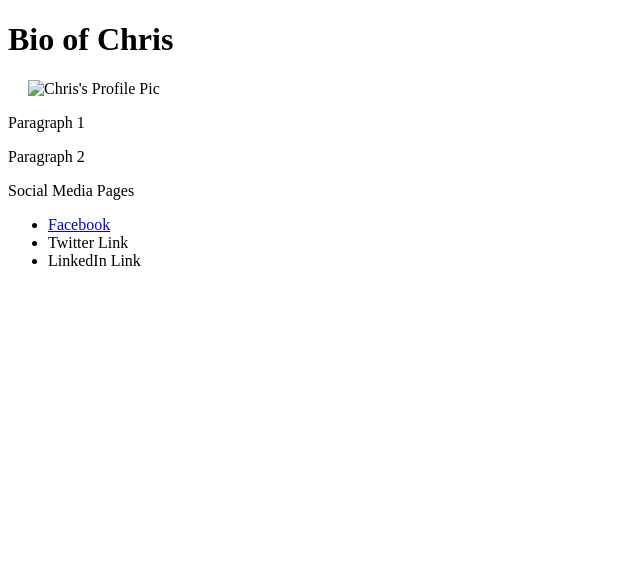
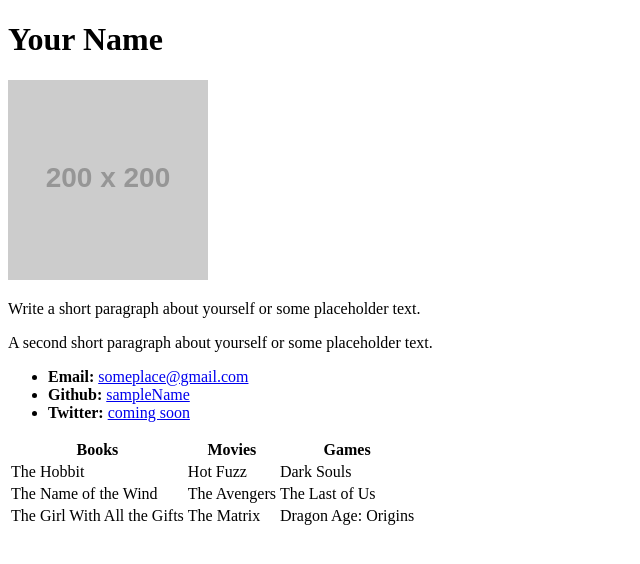
Before and after one commit to cnjanssen/cnjanssen.github.io, a plain HTML site: page index.html in a window 1280 px wide. Shown: the whole page, without its empty margins (0-640 px from the left). Drawn offline with Linux system fonts and the light colour scheme; placeholder pictures from the web are drawn by us.

Commit message:
updated bio with solution

```diff
--- a/index.html
+++ b/index.html
@@ -4,21 +4,44 @@
   <meta charset="UTF-8">
   <title>Activity 1: Basic HTML Bio</title>
 </head>
-<h1> Bio of Chris </h1>
 
-<img src="example.jpg" alt="Chris's Profile Pic" height="400" width="600" hspace="20">
 <body>
 
-<p>Paragraph 1</p>
+  <h1>Your Name</h1>
 
-<p>Paragraph 2</p>
+  <img src="https://placehold.it/200x200" alt="Your Name">
 
-<p>Social Media Pages</p>
-<ul>
-    <li><a href="http://www.google.com"> Facebook</a> </li>
-    <li>Twitter Link</li>
-    <li>LinkedIn Link</li>
+  <p>Write a short paragraph about yourself or some placeholder text.</p>
+  <p>A second short paragraph about yourself or some placeholder text.</p>
+
+  <ul>
+    <li><strong>Email:</strong> <a href="#">someplace@gmail.com</a></li>
+    <li><strong>Github:</strong> <a href="#">sampleName</a></li>
+    <li><strong>Twitter:</strong> <a href="#">coming soon</a></li>
   </ul>
+
+  <table>
+    <tr>
+      <th>Books</th>
+      <th>Movies</th>
+      <th>Games</th>
+    </tr>
+    <tr>
+      <td>The Hobbit</td>
+      <td>Hot Fuzz</td>
+      <td>Dark Souls</td>
+    </tr>
+    <tr>
+      <td>The Name of the Wind</td>
+      <td>The Avengers</td>
+      <td>The Last of Us</td>
+    </tr>
+    <tr>
+      <td>The Girl With All the Gifts</td>
+      <td>The Matrix</td>
+      <td>Dragon Age: Origins</td>
+    </tr>
+  </table>
 
 </body>
 
```
